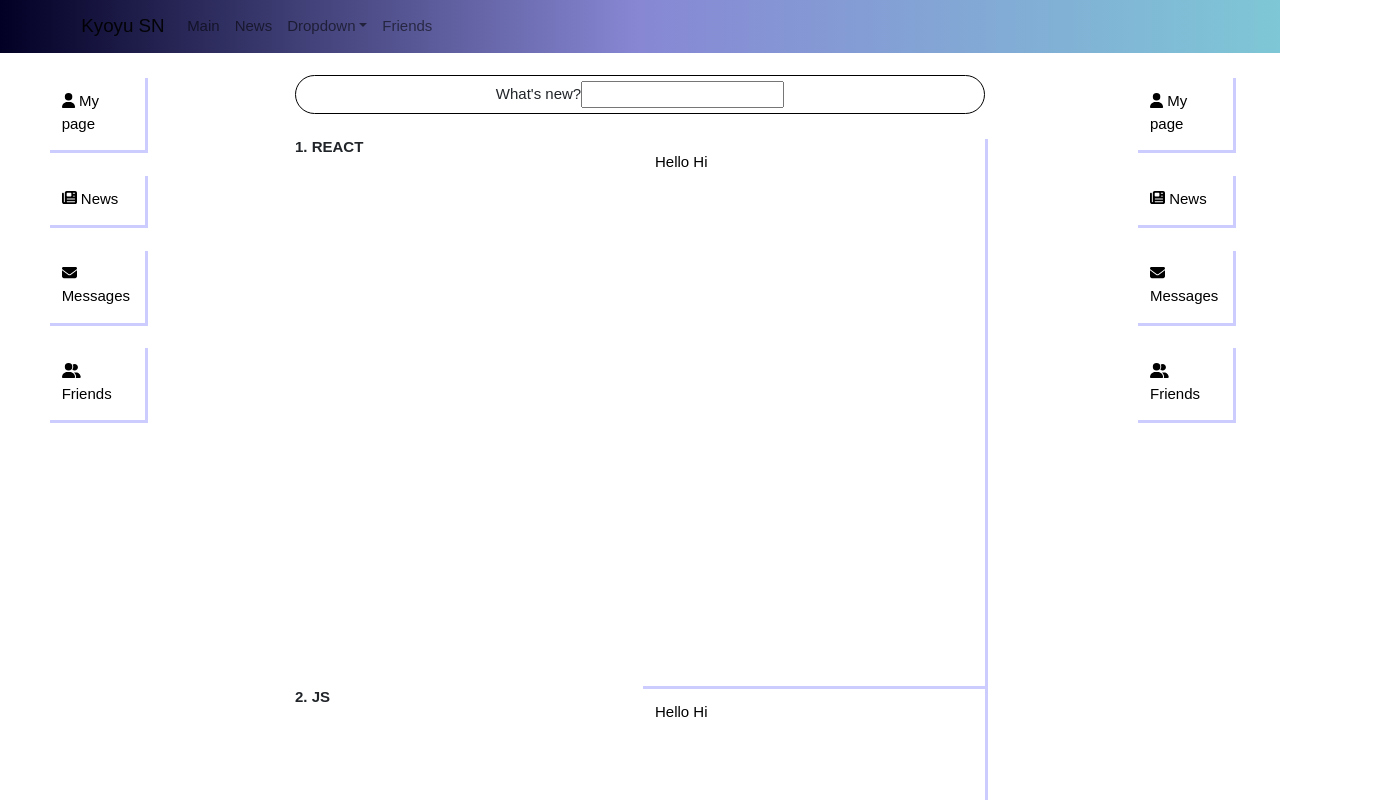
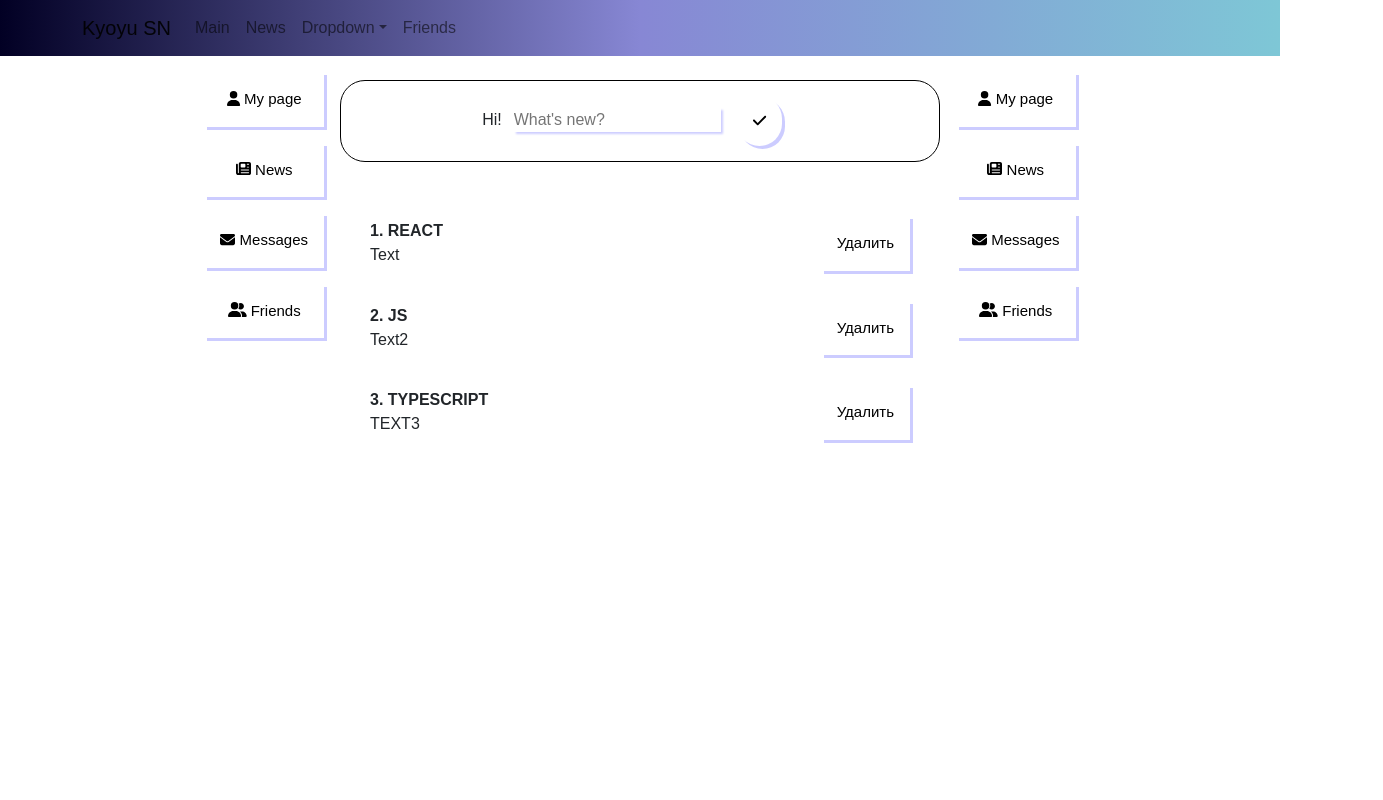
Before and after one commit to MercuryPower/react-typescript-social-network-project, a React (Create React App) app: page / in a window 1280 px wide. Shown: the top 800 px of the page, 1383 px wide, since content can reach past the window. Built offline with nearby package versions, Linux system fonts and the light colour scheme.

Commit message:
Added the ability to add a post using the callback function create to be able to change the post in the App from another component CreateANewPost.

```diff
--- a/src/App.scss
+++ b/src/App.scss
@@ -3,19 +3,19 @@
 
 .Nav{
   @include bgColorGradient;
-
 }
 *{
   @include fontStyle;
 }
-.Menu div{
-  margin-right: 10rem;
-  margin-left: 10rem;
-  margin-top:1.5rem;
+
+.Menu button{
+  margin: 1rem 1rem 0rem 1rem;
 }
-.Post div{
-  height:550px;
-  width: 345px;
+.Post{
+  border: 1px solid black;
+  border-radius: 25px;
+  height:auto;
+  width: 400px;
 }
 .PostBox{
   @include contentBox;
--- a/src/App.tsx
+++ b/src/App.tsx
@@ -4,9 +4,14 @@ import styled, {createGlobalStyle} from 'styled-components';
 import Flex from './components/Flex';
 import Navigation from "./components/Navigation";
 import Menu from "./components/Menu";
-import Post from "./components/Post";
+import Post, {PostProps} from "./components/Post";
 import "./App.scss";
-import AddNewPost from "./components/AddNewPost";
+import CreateANewPost, {CreateANewPostProps} from "./components/CreateANewPost";
+import PostList from "./components/PostList";
+import Input from "./UI/Input/Input";
+import Button from "./UI/Button/Button";
+import {FontAwesomeIcon} from "@fortawesome/react-fontawesome";
+import {faCheck} from "@fortawesome/free-solid-svg-icons";
 
 const AppWrapper = styled.div`
   width: 100%;
@@ -20,6 +25,11 @@ function App() {
         {id:2, title:'JS', body:'Text2'},
         {id:3, title:'TYPESCRIPT', body:'TEXT3'},
     ]);
+
+    const createPost = (newPost: any)  => { // пофиксить any type
+        setPosts([...posts, newPost])
+    }
+
     return (
       <div>
       <AppWrapper>
@@ -32,13 +42,9 @@ function App() {
               </div>
               <div>
                   <br/>
-                  <AddNewPost/>
+                    <CreateANewPost create={createPost} />
                   <br/>
-                      <div>
-                          {posts.map(post =>
-                              <Post id={post.id} title={post.title}   />
-                          )}
-                      </div>
+                    <PostList posts={posts}/>
               </div>
               <div>
                   <Menu />
--- a/src/components/Button.tsx
+++ b/src/UI/Button/Button.tsx
@@ -7,14 +7,15 @@ interface StyledButtonProps{
     alignSelf?:string;
     color?:string;
     background?:string;
+    margin?:string,
+    padding?:string,
     font?:string;
-}
-interface ButtonProps {
+    radius?:string;
     children: React.ReactNode;
-    small?: boolean;
+    onClick?:(e: React.MouseEvent<HTMLButtonElement>) => void;
 }
 
-const StyledButton = styled.div<StyledButtonProps>`
+const StyledButton = styled.button<StyledButtonProps>`
   border:0;
   font-size:15px;
   padding: 1rem;
@@ -23,6 +24,11 @@ const StyledButton = styled.div<StyledButtonProps>`
   align-self: ${props => props.alignSelf || 'stretch'};
 
 
+  ${props => css`
+    margin:${props.margin};
+    padding:${props.padding};
+  `}
+
   ${props => props.small && css`
     font-size:${props.font || '12px'};
   `}
@@ -30,6 +36,7 @@ const StyledButton = styled.div<StyledButtonProps>`
   ${props => css`
     color:${props.color || 'black'};
     background: transparent;
+    border-radius: ${props.radius};
   `}
   &:hover{
     ${props => css`
@@ -40,7 +47,7 @@ const StyledButton = styled.div<StyledButtonProps>`
   }
 
 `;
-const Button = (props : ButtonProps) => {
+const Button = (props : StyledButtonProps) => {
     return <StyledButton{...props} />
 }
 
--- /dev/null
+++ b/src/UI/Input/Input.tsx
@@ -0,0 +1,22 @@
+import React from 'react';
+import styled from "styled-components";
+
+
+interface StyledInputProps {
+    value?:string;
+    onChange?:(e: React.ChangeEvent<HTMLInputElement>) => void;
+}
+const StyledInput = styled.input`
+  outline: none;
+  border:0;
+  margin-left: 0.75rem;
+  width: min-content;
+  box-shadow: 2px 2px 2px rgba(0, 0, 255, .2);
+`
+const Input = (props : StyledInputProps) => {
+    return (
+        <StyledInput{...props} placeholder={`What's new?`}/>
+    );
+};
+
+export default Input;
--- a/src/components/AddNewPost.tsx
+++ /dev/null
@@ -1,14 +0,0 @@
-import React, {Component} from 'react';
-import Flex from "./Flex";
-import styled from "styled-components";
-
-const AddNewPost = () => {
-        return (
-            <Flex  justifyContent={'center'} alignItems={'center'} padding={'5px'} className={'PostBox'}>
-                What's new?
-                <input/>
-            </Flex>
-        );
-}
-
-export default AddNewPost;
--- /dev/null
+++ b/src/components/CreateANewPost.tsx
@@ -0,0 +1,38 @@
+import React, {Component, useState} from 'react';
+import Flex from "./Flex";
+import styled from "styled-components";
+import Input from "../UI/Input/Input";
+import Button from "../UI/Button/Button";
+import {faCheck} from "@fortawesome/free-solid-svg-icons";
+import {FontAwesomeIcon} from "@fortawesome/react-fontawesome";
+import post, {PostProps} from "./Post";
+
+export interface CreateANewPostProps {
+    create:(newPost: PostProps) => void;
+}
+const CreateANewPost:React.FC<CreateANewPostProps> = ({create}) => {
+    const [post, setPost] = useState({
+        body:'',
+    })
+    const addNewPost = (e: React.MouseEvent<HTMLButtonElement>) => {
+        e.preventDefault();
+        const newPost: PostProps = {
+            ...post, id:Date.now(), title:'New Post'
+        }
+        create(newPost);
+        setPost({body:''})
+    }
+        return (
+            <Flex justifyContent={'center'} alignItems={'center'} padding={'15px'} className={'PostBox'}>
+                <form action="">
+                    Hi!
+                    <Input value={post.body} onChange={(e:React.ChangeEvent<HTMLInputElement>) => setPost({...post, body: e.target.value})}/>
+                    <Button margin={'0rem 1rem'} small onClick={addNewPost} radius={'25px'} >
+                        <FontAwesomeIcon icon={faCheck} size={'lg'}/>
+                    </Button>
+                </form>
+            </Flex>
+        );
+}
+
+export default CreateANewPost;
--- a/src/components/Menu.tsx
+++ b/src/components/Menu.tsx
@@ -1,6 +1,6 @@
 import React, {Component, useState} from 'react';
 import Flex from "./Flex";
-import Button from "./Button";
+import Button from "../UI/Button/Button";
 import '../App.scss'
 import {FontAwesomeIcon} from "@fortawesome/react-fontawesome";
 import {faUser, faNewspaper, faEnvelope, faUserGroup} from "@fortawesome/free-solid-svg-icons";
@@ -12,7 +12,7 @@ const Menu = () =>{
         ]);
 
         return (
-            <Flex direction={'column'} justifyContent={'space-between'} alignItems={'center'}  className={['Menu','Button']} >
+            <Flex direction={'column'} justifyContent={'space-evenly'} alignItems={'center'}  className={['Menu','Button']} >
                 <Button>
                     <FontAwesomeIcon icon={faUser} /> My page</Button>
                 <Button>
--- a/src/components/Post.tsx
+++ b/src/components/Post.tsx
@@ -1,37 +1,31 @@
 import React, {Component, useState} from 'react';
 import Flex from "./Flex";
 import '../App.scss'
-import Button from "./Button";
+import Button from "../UI/Button/Button";
 import styled from "styled-components";
 
-interface StyledPostProps{
-    small?:boolean;
-    alignSelf?:string;
-    color?:string;
-    background?:string;
-    font?:string;
-}
-interface PostProps {
+export interface PostProps {
     id?:number,
     title?:string,
     body?:string,
-    post?: PostProps
-    children?: React.ReactNode;
+    post?: PostProps,
+    number?: number,
+    children?: React.ReactNode
 }
 
 const Post = (props : PostProps) => {
         return (
-            <div>
-                <Flex className={'Post'} >
+                <Flex classname={'Post'} justifyContent={'space-between'} alignItems={'center'}  padding={'15px'}>
                     <div>
-                        <strong>{props.id}. {props.title}</strong>
+                        <strong>{props.number}. {props.title}</strong>
                         <div>
                             {props.body}
                         </div>
                     </div>
-                    <Button>Hello Hi</Button>
+                    <div>
+                        <Button>Удалить</Button>
+                    </div>
                 </Flex>
-            </div>
         );
 }
 
--- /dev/null
+++ b/src/components/PostList.tsx
@@ -0,0 +1,18 @@
+import React, {useState} from 'react';
+import Flex from "./Flex";
+import Post, {PostProps} from "./Post";
+
+interface PostListProps {
+    posts: PostProps[];
+}
+const PostList = ({posts}: PostListProps)=> {
+    return (
+        <Flex direction={'column'} justifyContent={'space-between'} padding={'15px'}>
+            {posts.map((post: PostProps, index: number) =>
+                <Post number={index + 1} id={post.id} title={post.title} body={post.body} key={post.id}/>
+            )}
+        </Flex>
+    );
+};
+
+export default PostList;
--- a/src/vars.scss
+++ b/src/vars.scss
@@ -1,4 +1,6 @@
 @mixin bgColorGradient{
+  display: flex;
+  justify-content: center;
   color:white;
   background: rgb(2,0,36);
   background: linear-gradient(90deg, rgba(2,0,36,1) 0%, rgba(135,135,212,1) 50%, rgba(126,199,214,1) 100%);
@@ -6,10 +8,10 @@
 
 @mixin fontStyle {
   font-family: 'Rubik', sans-serif;
-  font-size:15px;
 }
 
 @mixin contentBox{
+  width: 600px;
   border: 1px solid black;
   border-radius: 25px;
 }
```
Lines whose indentation alone changed are shown as unchanged.
